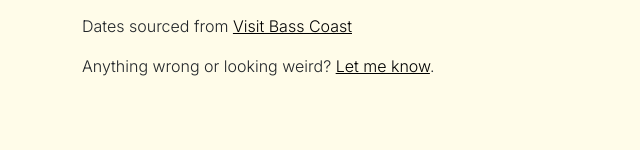
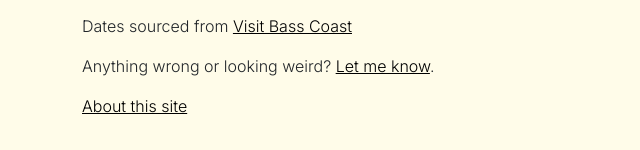
Before and after one commit to olleepalmer/SouthGippslandFarmersMarketCalendar, a Flask app: page / in a window 1280 px wide. Shown: the part 780-930 px from the top of the page, without its empty margins (0-640 px from the left). Before the commit the page ends 856 px from the top, so only its background shows below. Run offline with Flask 2, Linux system fonts and the light colour scheme.

Commit message:
Added About link

```diff
--- a/templates/index.html
+++ b/templates/index.html
@@ -144,9 +144,13 @@
               <p>
                 Dates sourced from <a href="https://images.impartmedia.com/visitbasscoast.com.au/Documents/2023_06_29__Bass_Coast_Market_Calendar_2023_2024.pdf">Visit Bass Coast</a>
          </p>
-                <p>
+
+                    <p>
                     Anything wrong or looking weird? <a href="mailto:op@publicbasic.com">Let me know</a>.
                 </p>
+                <p>
+                  <a href="https://www.oliverpalmer.com/blog/south-gippsland-farmers-market-calendar/">About this site</a>
+                  </p>
                 </span>
         </div>
     </footer>
```
